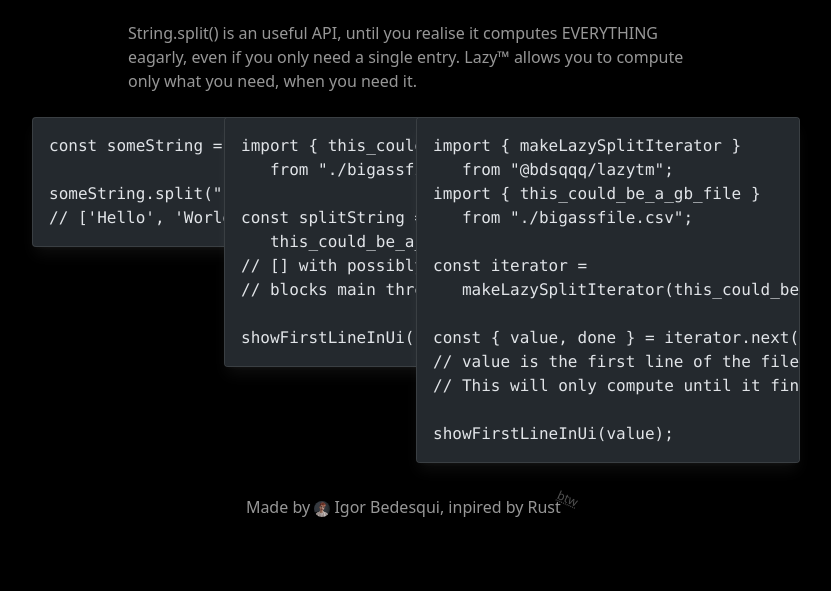
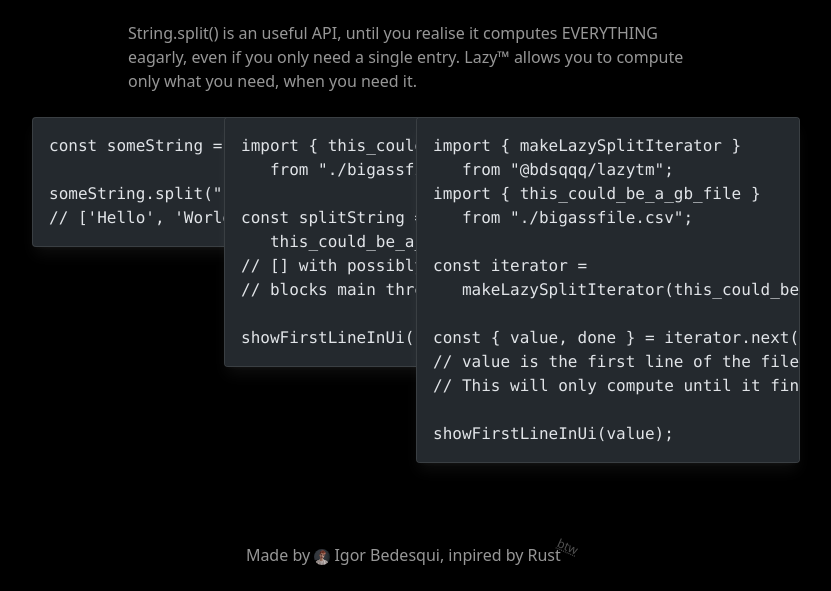
Before and after one commit to bdsqqq/things, an Astro site in the folder apps/lazytm-site/: page / in a window 1280 px wide. Shown: the part 258-849 px from the top of the page, without its empty margins (224-1055 px from the left). Before the commit the page ends 801 px from the top, so only its background shows below. Built offline with nearby package versions, Linux system fonts and the light colour scheme; Astro itself is replaced by a stand-in of ours; code samples lack their colours.

Commit message:
feat: min-h-100vh, footer always at bottom

```diff
--- a/apps/lazytm-site/src/pages/index.astro
+++ b/apps/lazytm-site/src/pages/index.astro
@@ -84,7 +84,7 @@ const { Content: LazyUsage } = await lazyUsage.render();
     class="min-h-screen bg-black text-gray-A11 selection:bg-gray-A11 selection:text-gray-2"
   >
     <div
-      class="h-full flex flex-col items-center justify-between gap-8 p-6 sm:pt-24"
+      class="h-full flex flex-col items-center justify-between gap-8 p-6 sm:pt-24 min-h-screen"
     >
       <main
         class="max-w-3xl mx-auto flex flex-col gap-6 justify-center items-center relative"
@@ -203,7 +203,7 @@ const { Content: LazyUsage } = await lazyUsage.render();
           </div>
         </div>
       </main>
-      <footer class="relative z-10">
+      <footer class="relative z-10 mt-12">
         Made by <a
           class={clsx(
             "hover:text-gray-12 focus:text-gray-12 transition-colors rounded whitespace-nowrap",
```
